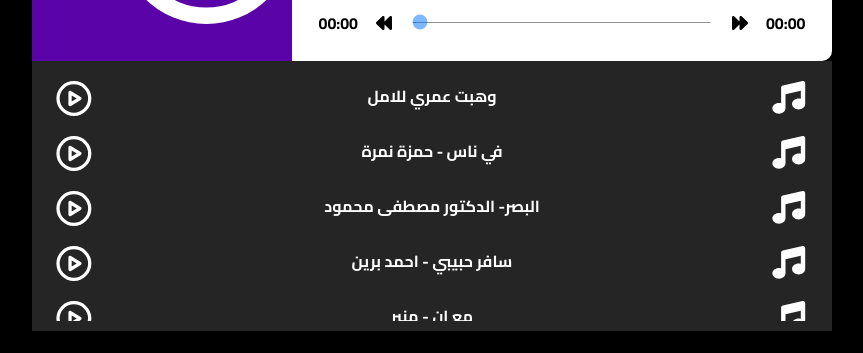
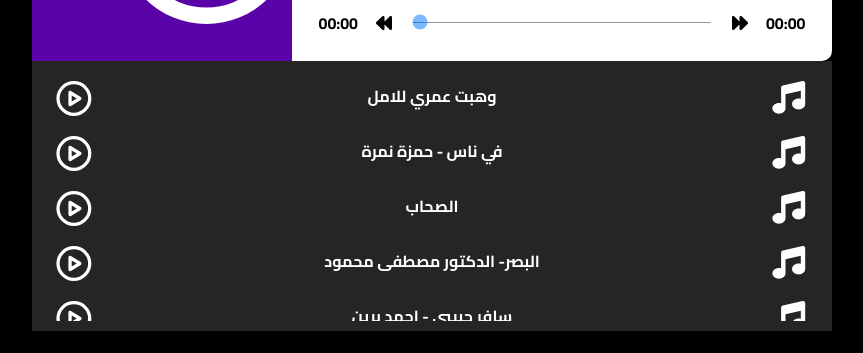
Before and after one commit to WaledKamal/Audio-Player-challenge, a plain HTML site: page index.html in a window 1280 px wide. Shown: the part 264-617 px from the top of the page, without its empty margins (208-1071 px from the left). Drawn offline with Linux system fonts and the light colour scheme.

Commit message:
Update index.html

```diff
--- a/index.html
+++ b/index.html
@@ -54,6 +54,14 @@
             <i class="fas fa-music"></i>في ناس - حمزة نمرة
             <i class="far fa-play-circle icon play"></i>
           </li>
+            <li
+            author="كاريوكي"
+            url="img/artist-6.jpg"
+            src="sound/7.mp3"
+          >
+            <i class="fas fa-music"></i>الصحاب
+            <i class="far fa-play-circle icon play"></i>
+          </li>
           <li
             author="دكتور مصطفى محمود"
             url="img/artist-3.jpg"
```
